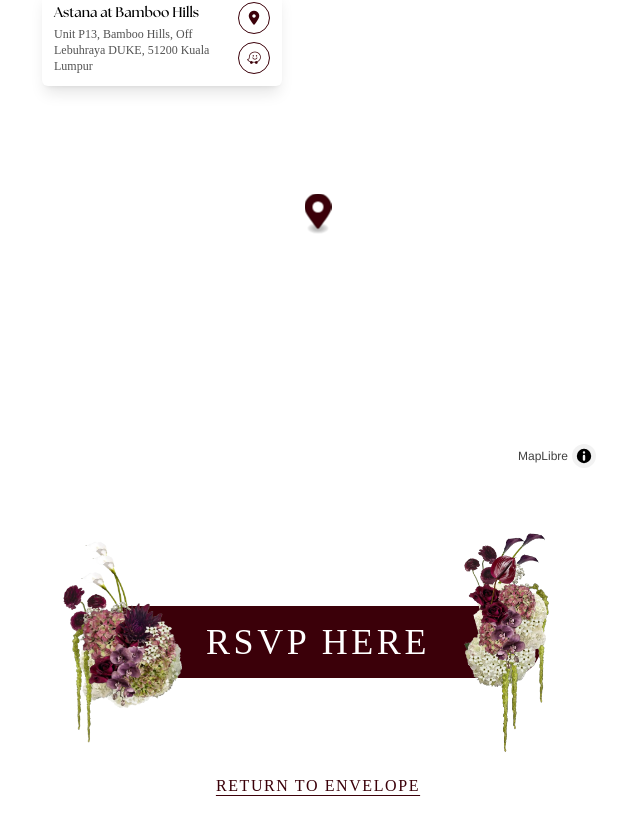
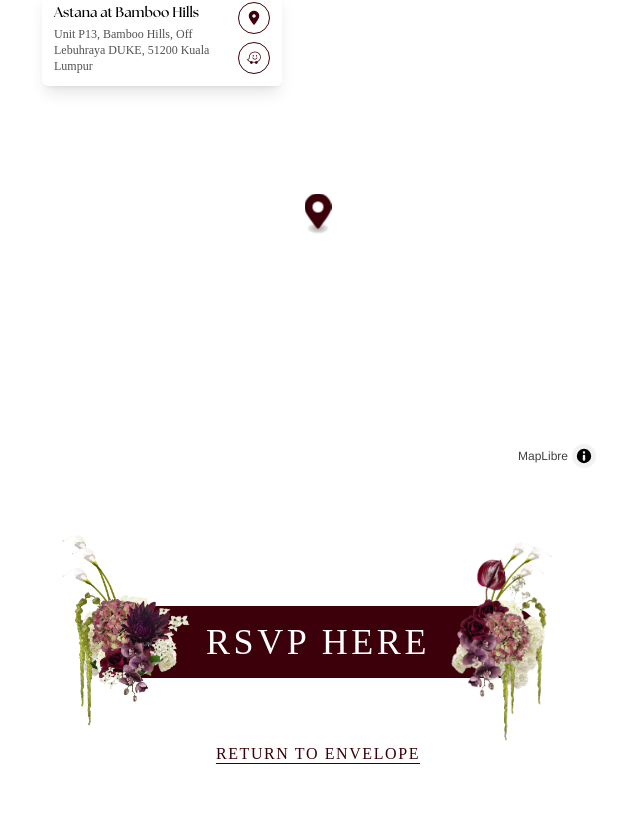
Before and after one commit to amadzai/syamad-wedding-invitation, a React (Vite) app: page /invitation in a window 1280 px wide. Shown: the part 2878-3708 px from the top of the page, without its empty margins (322-962 px from the left). Built offline with nearby package versions, Linux system fonts and the light colour scheme; no server answers; a web font is replaced by a local one.

Commit message:
feat: add rsvp bouquets

```diff
--- a/src/pages/Invitation.tsx
+++ b/src/pages/Invitation.tsx
@@ -5,6 +5,8 @@ import bouquet3 from '../assets/images/invitation/bouquet-3.png';
 import bouquet4 from '../assets/images/invitation/bouquet-4.png';
 import bouquet5 from '../assets/images/invitation/bouquet-5.png';
 import bouquet6 from '../assets/images/invitation/bouquet-6.png';
+import bouquet7 from '../assets/images/invitation/bouquet-7.png';
+import bouquet8 from '../assets/images/invitation/bouquet-8.png';
 import polaroid1 from '../assets/images/invitation/polaroid-1.png';
 import polaroid2 from '../assets/images/invitation/polaroid-2.png';
 import saveTheDate from '../assets/images/invitation/save-the-date.png';
@@ -214,18 +216,18 @@ export function Invitation() {
           RSVP HERE
         </a>
         <Bouquet
-          src={bouquet6}
-          className="top-1/2 -left-2 w-24 -translate-y-1/2 sm:-left-8 sm:w-30"
+          src={bouquet7}
+          className="top-1/3 -left-3 w-26 -translate-y-1/2 sm:-left-8 sm:w-32"
         />
         <Bouquet
-          src={bouquet5}
-          className="top-1/2 -right-1 w-20 -translate-y-1/2 sm:-right-2 sm:w-22"
+          src={bouquet8}
+          className="top-1/2 -right-2 w-22 -translate-y-1/2 sm:-right-3 sm:w-26"
         />
       </div>
 
       <Link
         to="/"
-        className="mt-16 font-seasons text-sm tracking-widest text-burgundy underline underline-offset-4 sm:mt-24 sm:text-base"
+        className="mt-12 font-seasons text-sm tracking-widest text-burgundy underline underline-offset-4 sm:mt-16 sm:text-base"
       >
         RETURN TO ENVELOPE
       </Link>
```
Also changed, not shown: src/assets/images/invitation/bouquet-7.png (added), src/assets/images/invitation/bouquet-8.png (added).
